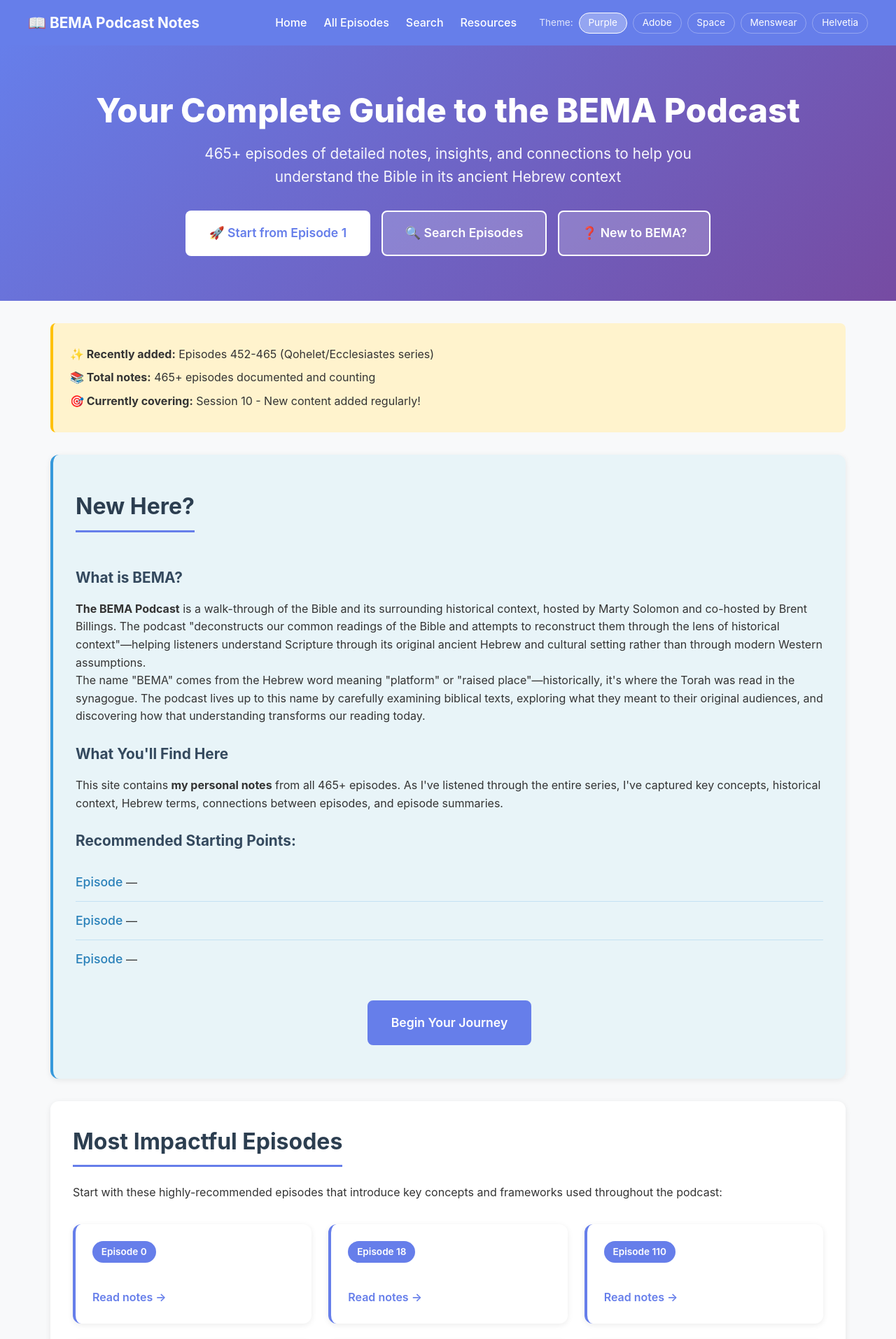
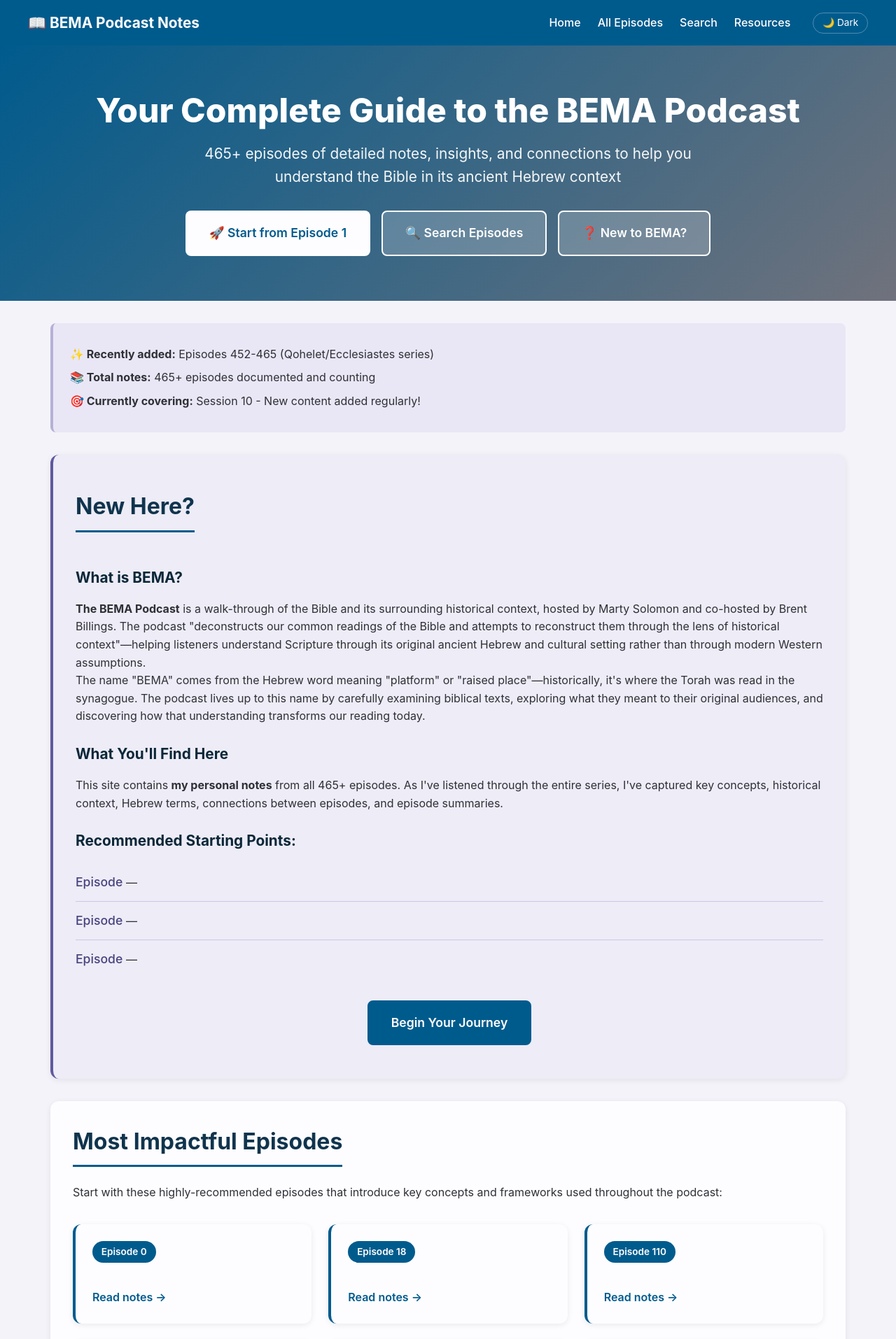
Before and after one commit to bema-podcast-notes/bema-podcast-notes.github.io, a Jekyll site: the page built from index.markdown, in a window 1280 px wide. Shown: the top 1914 px of the page at 70% size. Built offline with Jekyll 4.4.1, drawn with Linux system fonts in a browser that asks for light colours.

Commit message:
Make Helvetia the default palette and add dark mode
Helvetia (Sanzo Wada combination 218) becomes the base tokens in
common.css; the original purple palette moves to theme-purple.css.
Purple, Adobe, Space, and Menswear are hidden (previewable via
BEMAThemes.switchTheme in the console) and stale saved theme choices
are cleared.

Add Helvetia Dark under :root[data-mode="dark"]. The header now has a
single light/dark toggle; mode follows the OS setting until the reader
picks one, is remembered in localStorage, and is applied from <head> to
avoid a flash. Darken light-mode meta text to meet WCAG AA (3.3:1 -> 5:1).

Co-Authored-By: Claude Opus 5.5 <noreply@anthropic.com>

```diff
--- a/_layouts/homepage.html
+++ b/_layouts/homepage.html
@@ -29,13 +29,8 @@
                 <a href="/search/">Search</a>
                 <a href="/misc/">Resources</a>
             </nav>
-            <div class="theme-switcher" role="group" aria-label="Color theme">
-                <span class="theme-switcher-label">Theme:</span>
-                <button type="button" class="theme-btn" data-theme="default">Purple</button>
-                <button type="button" class="theme-btn" data-theme="adobe">Adobe</button>
-                <button type="button" class="theme-btn" data-theme="space">Space</button>
-                <button type="button" class="theme-btn" data-theme="menswear">Menswear</button>
-                <button type="button" class="theme-btn" data-theme="helvetia">Helvetia</button>
+            <div class="theme-switcher">
+                <button type="button" class="theme-btn mode-toggle" aria-pressed="false">🌙 Dark</button>
             </div>
         </div>
     </header>
--- a/assets/css/common.css
+++ b/assets/css/common.css
@@ -4,11 +4,12 @@
    CSS VARIABLES - Design Tokens
    ============================================ */
 :root {
-    /* Primary Brand Colors */
-    --color-primary: #667eea;
-    --color-primary-dark: #5568d3;
-    --color-secondary: #764ba2;
-    --color-primary-light: #e8eaf6;
+    /* Primary Brand Colors: Helvetia, from Sanzo Wada combination 218
+       (Helvetia Blue #005b8d, Grayish Lavender #b5b1d8, Plumbeous #70727c) */
+    --color-primary: #005b8d;
+    --color-primary-dark: #00466d;
+    --color-secondary: #70727c;
+    --color-primary-light: #e7e6f4;
     /* Solid fills behind white text; defaults to primary, dark themes override */
     --color-fill-primary: var(--color-primary);
     --color-fill-primary-hover: var(--color-primary-dark);
@@ -18,47 +19,47 @@
     --color-on-primary-muted: rgba(255, 255, 255, 0.3);
 
     /* Gradient */
-    --gradient-primary: linear-gradient(135deg, #667eea 0%, #764ba2 100%);
-    --gradient-primary-dark: linear-gradient(135deg, #5568d3 0%, #6941a0 100%);
-    --gradient-subtle: linear-gradient(135deg, #f5f7fa 0%, #c3cfe2 100%);
+    --gradient-primary: linear-gradient(135deg, #005b8d 0%, #70727c 100%);
+    --gradient-primary-dark: linear-gradient(135deg, #00466d 0%, #5a5c66 100%);
+    --gradient-subtle: linear-gradient(135deg, #f6f5fb 0%, #dcdaee 100%);
 
     /* Text Colors */
-    --color-text-primary: #333;
-    --color-text-secondary: #555;
-    --color-text-tertiary: #666;
-    --color-text-light: #888;
-    --color-text-dark: #2c3e50;
-    --color-text-darker: #34495e;
+    --color-text-primary: #2e3036;
+    --color-text-secondary: #4a4c55;
+    --color-text-tertiary: #5c5e67;
+    --color-text-light: #6c6e78;
+    --color-text-dark: #10344d;
+    --color-text-darker: #0a2738;
 
     /* Background Colors */
-    --color-bg-page: #f8f9fa;
-    --color-bg-white: #ffffff;
-    --color-bg-light: #f8f9fa;
-    --color-bg-gray: #e0e0e0;
+    --color-bg-page: #f4f3f9;
+    --color-bg-white: #fdfdff;
+    --color-bg-light: #eeedf6;
+    --color-bg-gray: #d9d8e6;
 
     /* Accent Colors */
-    --color-accent-blue: #3498db;
-    --color-accent-blue-light: #e8f4f8;
-    --color-accent-blue-dark: #2980b9;
-    --color-accent-blue-border: rgba(52, 152, 219, 0.2);
-    --color-accent-yellow: #ffc107;
-    --color-accent-yellow-light: #fff3cd;
-    --color-accent-yellow-dark: #856404;
+    --color-accent-blue: #5e58a0;
+    --color-accent-blue-light: #edecf7;
+    --color-accent-blue-dark: #48437f;
+    --color-accent-blue-border: rgba(181, 177, 216, 0.6);
+    --color-accent-yellow: #b5b1d8;
+    --color-accent-yellow-light: #e9e7f5;
+    --color-accent-yellow-dark: #45407a;
     --color-accent-red: #ef5350;
     --color-accent-red-light: #ffebee;
     --color-accent-red-dark: #c62828;
     --color-accent-orange: #f39c12;
-    --color-badge: #e74c3c;
+    --color-badge: #005b8d;
 
     /* Border Colors */
-    --color-border-light: #e0e0e0;
+    --color-border-light: #dcdbe8;
     --color-border-primary: var(--color-primary);
 
     /* Special Colors */
-    --color-code-bg: #f8f9fa;
-    --color-code-text: #d63384;
-    --color-highlight: #fff3cd;
-    --color-footer-bg: #2c3e50;
+    --color-code-bg: #eeedf6;
+    --color-code-text: #005b8d;
+    --color-highlight: #e3e1f3;
+    --color-footer-bg: #2c2e35;
 
     /* Spacing Scale */
     --spacing-xs: 0.5rem;
@@ -79,8 +80,8 @@
     --shadow-md: 0 2px 8px rgba(0, 0, 0, 0.08);
     --shadow-lg: 0 4px 12px rgba(0, 0, 0, 0.1);
     --shadow-xl: 0 8px 16px rgba(0, 0, 0, 0.15);
-    --shadow-primary: 0 4px 8px rgba(102, 126, 234, 0.3);
-    --shadow-primary-lg: 0 8px 16px rgba(102, 126, 234, 0.4);
+    --shadow-primary: 0 4px 8px rgba(0, 91, 141, 0.25);
+    --shadow-primary-lg: 0 8px 16px rgba(0, 91, 141, 0.35);
 
     /* Font Sizes */
     --font-size-xs: 0.75rem;
@@ -120,6 +121,63 @@
 
     /* Breakpoints (for reference in media queries) */
     --breakpoint-mobile: 768px;
+}
+
+/* Dark mode (Helvetia Dark). theme-switcher.js sets <html data-mode="dark">
+   from the saved choice or the OS setting before the page renders. */
+:root[data-mode="dark"] {
+    color-scheme: dark;
+
+    --color-primary: #5aa9d6;
+    --color-primary-dark: #84c1e3;
+    --color-secondary: #9a9ca6;
+    --color-primary-light: #1d3344;
+    --color-fill-primary: #005b8d;
+    --color-fill-primary-hover: #0a6ea6;
+    --color-header-bg: #00466d;
+    --color-on-primary-subtle: rgba(255, 255, 255, 0.14);
+    --color-on-primary-muted: rgba(255, 255, 255, 0.26);
+
+    --gradient-primary: linear-gradient(135deg, #00466d 0%, #3d3f48 100%);
+    --gradient-primary-dark: linear-gradient(135deg, #003a5a 0%, #34363e 100%);
+    --gradient-subtle: linear-gradient(135deg, #1b1e25 0%, #262a3a 100%);
+
+    --color-text-primary: #e3e4ea;
+    --color-text-secondary: #c3c5cf;
+    --color-text-tertiary: #a6a8b2;
+    --color-text-light: #858893;
+    --color-text-dark: #f1f2f7;
+    --color-text-darker: #ffffff;
+
+    --color-bg-page: #121419;
+    --color-bg-white: #1b1e25;
+    --color-bg-light: #22262f;
+    --color-bg-gray: #2e323c;
+
+    --color-accent-blue: #b5b1d8;
+    --color-accent-blue-light: #24233a;
+    --color-accent-blue-dark: #d3d0ec;
+    --color-accent-blue-border: rgba(181, 177, 216, 0.3);
+    --color-accent-yellow: #b5b1d8;
+    --color-accent-yellow-light: #262538;
+    --color-accent-yellow-dark: #d6d3ee;
+    --color-accent-red: #ff6b6b;
+    --color-accent-red-light: #3a1a1d;
+    --color-accent-red-dark: #ff9e9e;
+    --color-badge: #005b8d;
+
+    --color-border-light: #2f343f;
+    --color-code-bg: #15181e;
+    --color-code-text: #8cc8ea;
+    --color-highlight: #2f2d47;
+    --color-footer-bg: #0b0d11;
+
+    --shadow-sm: 0 2px 4px rgba(0, 0, 0, 0.3);
+    --shadow-md: 0 2px 8px rgba(0, 0, 0, 0.4);
+    --shadow-lg: 0 4px 12px rgba(0, 0, 0, 0.5);
+    --shadow-xl: 0 8px 16px rgba(0, 0, 0, 0.6);
+    --shadow-primary: 0 4px 12px rgba(90, 169, 214, 0.25);
+    --shadow-primary-lg: 0 8px 20px rgba(90, 169, 214, 0.35);
 }
 
 /* ============================================
@@ -233,7 +291,7 @@ body {
     opacity: 0.8;
 }
 
-/* Theme switcher (header, after .nav) */
+/* Light/dark toggle (header, after .nav) */
 .theme-switcher {
     display: flex;
     align-items: center;
--- a/assets/js/theme-switcher.js
+++ b/assets/js/theme-switcher.js
@@ -1,137 +1,138 @@
 /**
  * Theme Switcher for BEMA Podcast Notes
- * Handles switching between five color themes:
- * - default (Purple gradient)
- * - adobe (Southwest Adobe)
- * - space (Deep Space Noir)
- * - menswear (Classic Menswear)
- * - helvetia (Sanzo Wada combination 218)
+ * The site's palette is Helvetia (Sanzo Wada combination 218), defined in
+ * common.css, with a light and a dark mode:
+ * - Mode follows the OS setting until the reader picks one with the header
+ *   toggle; the choice is then remembered in localStorage.
+ * - The mode is applied as <html data-mode="light|dark"> while <head> is
+ *   still loading, so the page never flashes the wrong colors.
+ *
+ * Alternate palettes (purple, adobe, space, menswear) are kept but hidden.
+ * They can be previewed for the current page from the console:
+ *   BEMAThemes.switchTheme('space')   BEMAThemes.switchTheme('default')
  */
 
 (function() {
     'use strict';
 
-    const THEMES = {
-        DEFAULT: 'default',
-        ADOBE: 'adobe',
-        SPACE: 'space',
-        MENSWEAR: 'menswear',
-        HELVETIA: 'helvetia'
-    };
+    const MODE_KEY = 'bema-color-mode';
+    const LEGACY_THEME_KEY = 'bema-theme-preference';
+    const HIDDEN_THEMES = ['purple', 'adobe', 'space', 'menswear'];
+    const darkQuery = window.matchMedia ? window.matchMedia('(prefers-color-scheme: dark)') : null;
 
-    const THEME_LABELS = {
-        [THEMES.DEFAULT]: 'Purple',
-        [THEMES.ADOBE]: 'Adobe',
-        [THEMES.SPACE]: 'Space',
-        [THEMES.MENSWEAR]: 'Menswear',
-        [THEMES.HELVETIA]: 'Helvetia'
-    };
+    // localStorage can throw (private mode, blocked site data)
+    function getSavedMode() {
+        try {
+            const mode = localStorage.getItem(MODE_KEY);
+            return mode === 'light' || mode === 'dark' ? mode : null;
+        } catch (e) {
+            return null;
+        }
+    }
 
-    const STORAGE_KEY = 'bema-theme-preference';
+    function saveMode(mode) {
+        try {
+            localStorage.setItem(MODE_KEY, mode);
+        } catch (e) {
+            // Not persisted; the toggle still works for this page
+        }
+    }
 
-    // Get theme link element or create if it doesn't exist
-    function getThemeLinkElement() {
+    function systemMode() {
+        return darkQuery && darkQuery.matches ? 'dark' : 'light';
+    }
+
+    function currentMode() {
+        return document.documentElement.dataset.mode || 'light';
+    }
+
+    function applyMode(mode) {
+        document.documentElement.dataset.mode = mode;
+        updateToggles(mode);
+    }
+
+    // The toggle offers the *other* mode
+    function updateToggles(mode) {
+        document.querySelectorAll('.mode-toggle').forEach(btn => {
+            const isDark = mode === 'dark';
+            btn.textContent = isDark ? '☀️ Light' : '🌙 Dark';
+            btn.setAttribute('aria-pressed', String(isDark));
+            btn.setAttribute('aria-label', isDark ? 'Switch to light mode' : 'Switch to dark mode');
+            btn.title = isDark ? 'Switch to light mode' : 'Switch to dark mode';
+        });
+    }
+
+    // Hidden alternate palettes: preview only, never saved
+    function switchTheme(theme) {
         let link = document.getElementById('theme-stylesheet');
-
+        if (!theme || theme === 'default') {
+            if (link) link.remove();
+            return;
+        }
+        if (!HIDDEN_THEMES.includes(theme)) {
+            console.warn('Unknown theme "' + theme + '". Available: default, ' + HIDDEN_THEMES.join(', '));
+            return;
+        }
         if (!link) {
             link = document.createElement('link');
             link.id = 'theme-stylesheet';
             link.rel = 'stylesheet';
-
-            // Insert after common.css
-            const commonCss = document.querySelector('link[href*="common.css"]');
-            if (commonCss && commonCss.nextSibling) {
-                commonCss.parentNode.insertBefore(link, commonCss.nextSibling);
-            } else {
-                document.head.appendChild(link);
-            }
+            // After the page stylesheets so its :root overrides win
+            document.head.appendChild(link);
         }
-
-        return link;
+        link.href = '/assets/css/theme-' + theme + '.css';
     }
 
-    // Apply theme by adding/removing stylesheet
-    function applyTheme(theme) {
-        const link = getThemeLinkElement();
-
-        if (theme === THEMES.DEFAULT) {
-            // Remove theme stylesheet for default theme
-            link.href = '';
-            link.disabled = true;
-        } else {
-            // Load theme-specific stylesheet
-            const baseUrl = link.href ? new URL(link.href).origin : window.location.origin;
-            const cssPath = `/assets/css/theme-${theme}.css`;
-            link.href = cssPath;
-            link.disabled = false;
-        }
-
-        // Store preference
-        localStorage.setItem(STORAGE_KEY, theme);
-
-        // Update UI
-        updateThemeSwitcherUI(theme);
-    }
-
-    // Update the theme switcher UI to reflect current theme
-    function updateThemeSwitcherUI(currentTheme) {
-        const buttons = document.querySelectorAll('.theme-btn');
-        buttons.forEach(btn => {
-            const btnTheme = btn.dataset.theme;
-            if (btnTheme === currentTheme) {
-                btn.classList.add('active');
-                btn.setAttribute('aria-pressed', 'true');
-            } else {
-                btn.classList.remove('active');
-                btn.setAttribute('aria-pressed', 'false');
-            }
-        });
-    }
-
-    // Get saved theme preference or default
-    function getSavedTheme() {
-        return localStorage.getItem(STORAGE_KEY) || THEMES.DEFAULT;
-    }
-
-    // Initialize theme switcher
-    function init() {
-        // Apply saved theme immediately (before page renders)
-        const savedTheme = getSavedTheme();
-        applyTheme(savedTheme);
-
-        // Set up event listeners when DOM is ready
-        if (document.readyState === 'loading') {
-            document.addEventListener('DOMContentLoaded', setupEventListeners);
-        } else {
-            setupEventListeners();
-        }
-    }
-
-    // Set up click handlers for theme buttons
-    function setupEventListeners() {
-        const buttons = document.querySelectorAll('.theme-btn');
-
-        // Buttons didn't exist yet when the theme was applied in <head>
-        updateThemeSwitcherUI(getSavedTheme());
-
-        buttons.forEach(btn => {
-            btn.addEventListener('click', function(e) {
-                e.preventDefault();
-                const theme = this.dataset.theme;
-                if (theme && THEMES[theme.toUpperCase()]) {
-                    applyTheme(theme);
-                }
+    function setupToggle() {
+        updateToggles(currentMode());
+        document.querySelectorAll('.mode-toggle').forEach(btn => {
+            btn.addEventListener('click', function() {
+                const next = currentMode() === 'dark' ? 'light' : 'dark';
+                saveMode(next);
+                applyMode(next);
             });
         });
     }
 
-    // Initialize immediately
+    function init() {
+        // Drop the old palette choice from when the alternate themes were selectable
+        try {
+            localStorage.removeItem(LEGACY_THEME_KEY);
+        } catch (e) {
+            // Ignore
+        }
+
+        applyMode(getSavedMode() || systemMode());
+
+        // Follow OS changes until the reader has picked a mode themselves
+        if (darkQuery) {
+            darkQuery.addEventListener('change', function() {
+                if (!getSavedMode()) applyMode(systemMode());
+            });
+        }
+
+        // Keep other open tabs in step with the toggle
+        window.addEventListener('storage', function(e) {
+            if (e.key === MODE_KEY || e.key === null) applyMode(getSavedMode() || systemMode());
+        });
+
+        if (document.readyState === 'loading') {
+            document.addEventListener('DOMContentLoaded', setupToggle);
+        } else {
+            setupToggle();
+        }
+    }
+
     init();
 
     // Expose API for debugging
     window.BEMAThemes = {
-        switchTheme: applyTheme,
-        getCurrentTheme: getSavedTheme,
-        themes: THEMES
+        switchTheme: switchTheme,
+        setMode: function(mode) {
+            saveMode(mode);
+            applyMode(mode);
+        },
+        getMode: currentMode,
+        themes: ['default'].concat(HIDDEN_THEMES)
     };
 })();
```
Also changed, not shown: _layouts/episode_notes.html (+2 -7 lines), _layouts/page.html (+2 -7 lines), _layouts/search.html (+2 -7 lines), assets/css/theme-helvetia.css (deleted, +0 -42 lines), assets/css/theme-purple.css (added, +35 -0 lines).
